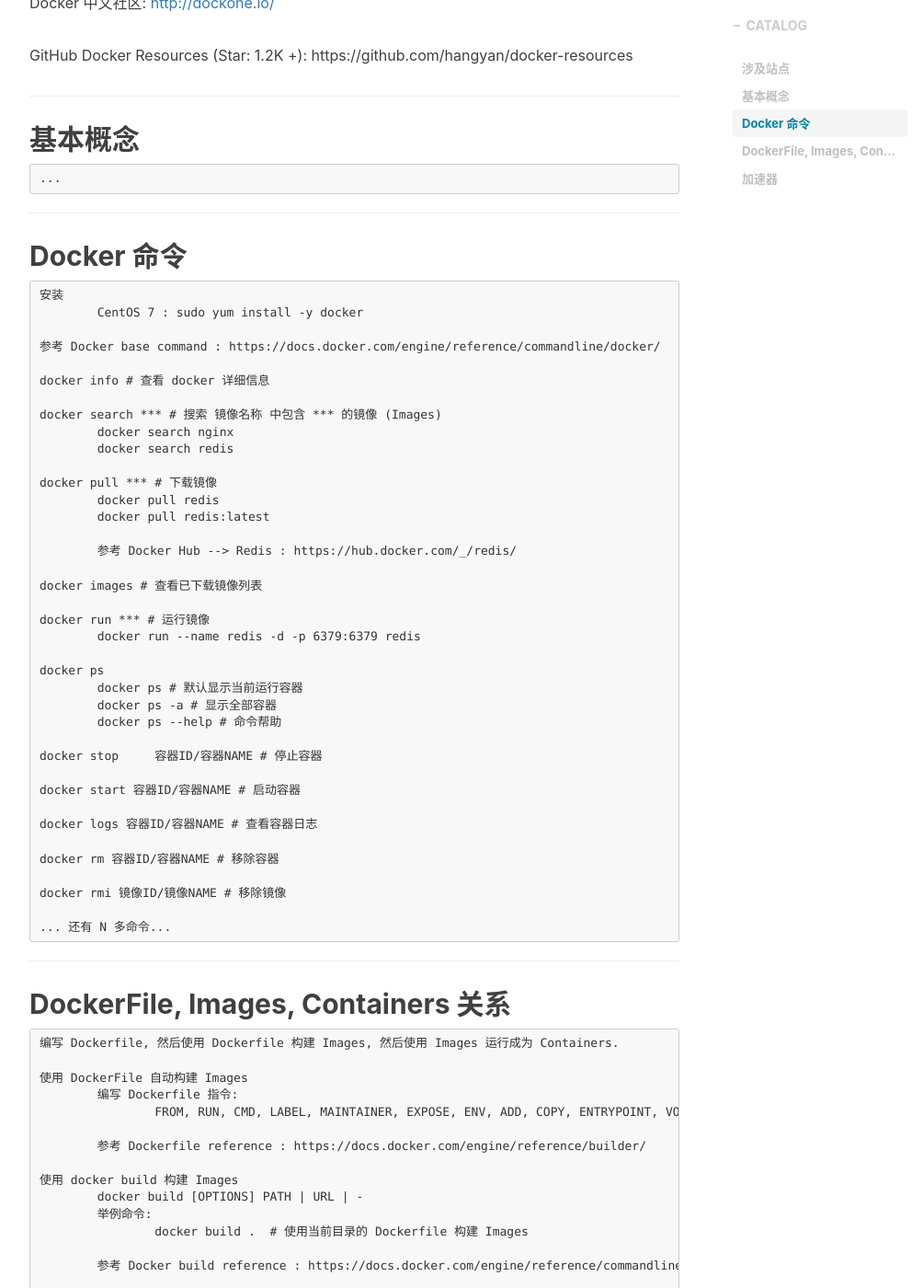
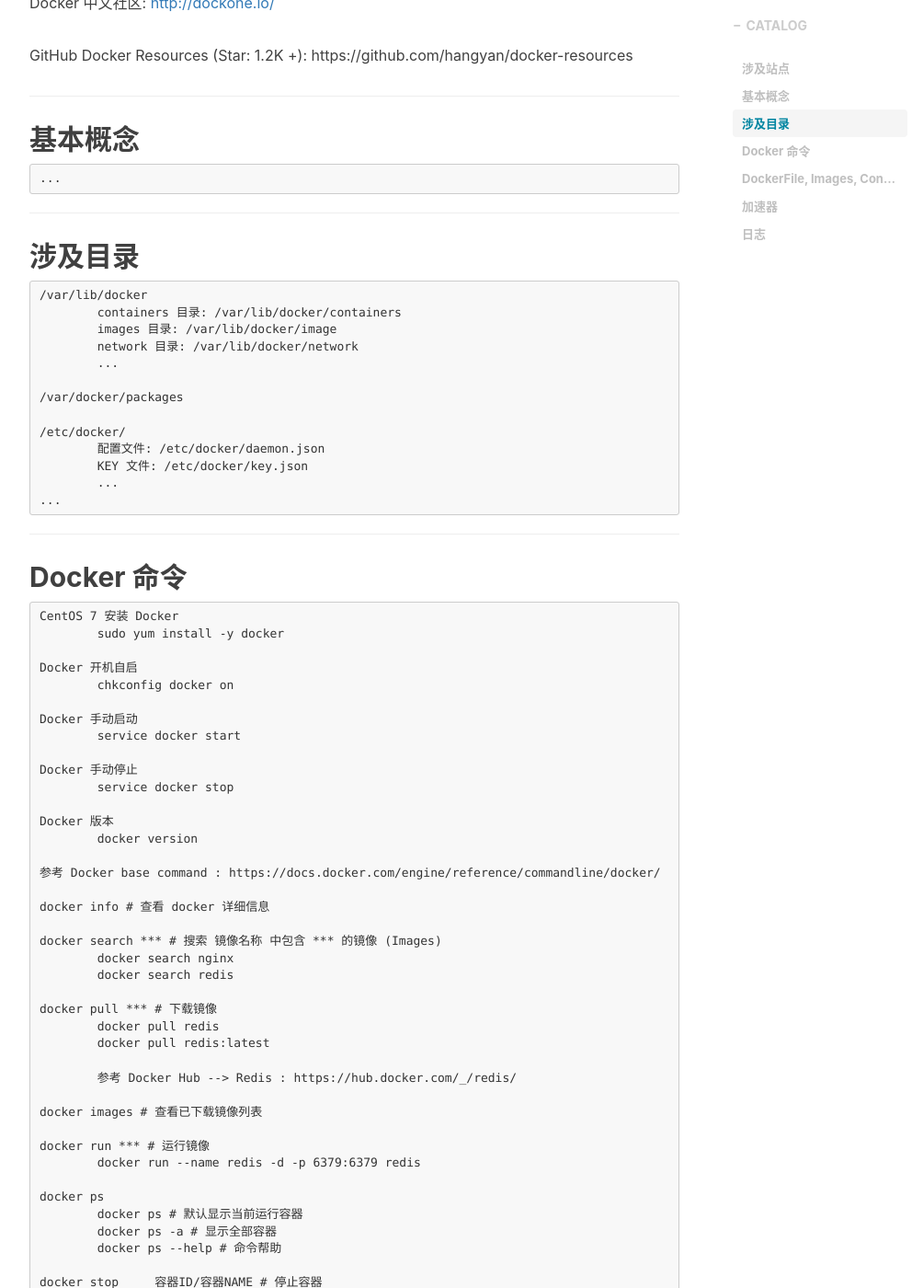
Before and after one commit to John-zero/John-zero.github.io, a Jekyll site: the page built from _posts/2018-01-05-docker_basic.markdown, in a window 1280 px wide and 1400 px high, scrolled down 817 px. Shown: the whole window at 92% size, without its empty margins (233-1237 px from the left). Built offline with Jekyll 4.4.1, drawn with Linux system fonts in a browser that asks for light colours; nearby versions of some CDN libraries; comment, search, counter and statistics services are not loaded; some of the changed text lies outside the part shown.

Commit message:
refresh docker basic

```diff
--- a/_posts/2018-01-05-docker_basic.markdown
+++ b/_posts/2018-01-05-docker_basic.markdown
@@ -51,10 +51,41 @@
 ***
 
 
+## 涉及目录
+
+	/var/lib/docker
+		containers 目录: /var/lib/docker/containers
+		images 目录: /var/lib/docker/image
+		network 目录: /var/lib/docker/network
+		...
+
+	/var/docker/packages
+
+	/etc/docker/
+		配置文件: /etc/docker/daemon.json
+		KEY 文件: /etc/docker/key.json
+		...
+	...
+
+***
+
+
 ## Docker 命令
 
-	安装
-		CentOS 7 : sudo yum install -y docker
+	CentOS 7 安装 Docker
+		sudo yum install -y docker
+
+	Docker 开机自启
+		chkconfig docker on
+
+	Docker 手动启动
+		service docker start
+
+	Docker 手动停止
+		service docker stop
+
+	Docker 版本
+		docker version
 
 	参考 Docker base command : https://docs.docker.com/engine/reference/commandline/docker/
 
@@ -97,13 +128,15 @@
 
 ## DockerFile, Images, Containers 关系
 
-	编写 Dockerfile, 然后使用 Dockerfile 构建 Images, 然后使用 Images 运行成为 Containers.
+	编写 Dockerfile, 然后基于 Dockerfile 构建 Images, 然后运行 Images 成为 Containers.
 
 	使用 DockerFile 自动构建 Images
 		编写 Dockerfile 指令:
 			FROM, RUN, CMD, LABEL, MAINTAINER, EXPOSE, ENV, ADD, COPY, ENTRYPOINT, VOLUME, USER, WORKDIR, ...
 
 		参考 Dockerfile reference : https://docs.docker.com/engine/reference/builder/
+		GitHub Dockerfile : https://github.com/dockerfile
+		GitHub Dockerfile io : http://dockerfile.github.io/
 
 	使用 docker build 构建 Images
 		docker build [OPTIONS] PATH | URL | -
@@ -128,3 +161,58 @@
 	DaoCloud 加速器: https://www.daocloud.io/mirror#accelerator-doc
 
 ***
+
+
+## 日志
+
+	日志储存位置:
+		1. 容器内 (默认)
+		2. 挂载映射到物理磁盘
+		3. 日志收集平台
+
+	日志类型:
+		1. 标准输出: stdout (正常标准输出), stderr (异常标准输出)
+			比如 Java 的 System.out.println(""); System.err.println(""); ...
+		2. 日志文件
+			比如 Log4j2 的 .log 磁盘文件日志
+
+	Docker 日志驱动:
+		参考: https://docs.docker.com/engine/admin/logging/overview/#supported-logging-drivers
+		1. none
+		2. json-file (默认)
+		3. syslog
+		4. journald
+		5. gelf
+		6. ...
+
+	日志:
+		Docker 守护进程日志
+			参考:
+				https://docs.docker.com/engine/admin/#read-the-logs
+				https://docs.docker.com/engine/admin/logging/view_container_logs/
+
+			CentOS:
+				journalctl -u docker.service
+
+			docker service logs
+				参考: https://docs.docker.com/engine/reference/commandline/service_logs/
+
+		Docker 容器日志
+			docker logs 容器ID/容器NAME (docker logs mysql)
+				参考: https://docs.docker.com/engine/reference/commandline/logs/
+
+		应用日志
+			建议将日志收集到统一的日志平台, 不建议使用 标准输出
+			这里有两种方式:
+				参考: https://docs.docker.com/engine/admin/logging/gelf/
+				1. dockerd 作用于所有容器, 也就是改变默认配置
+					比如:
+						dockerd
+						  --log-driver gelf –-log-opt gelf-address=udp://1.2.3.4:12201 \
+				2. 作用于单个容器
+					比如:
+						docker run \
+						  --log-driver gelf –-log-opt gelf-address=udp://1.2.3.4:12201 \
+						  alpine echo hello world
+
+***
```
